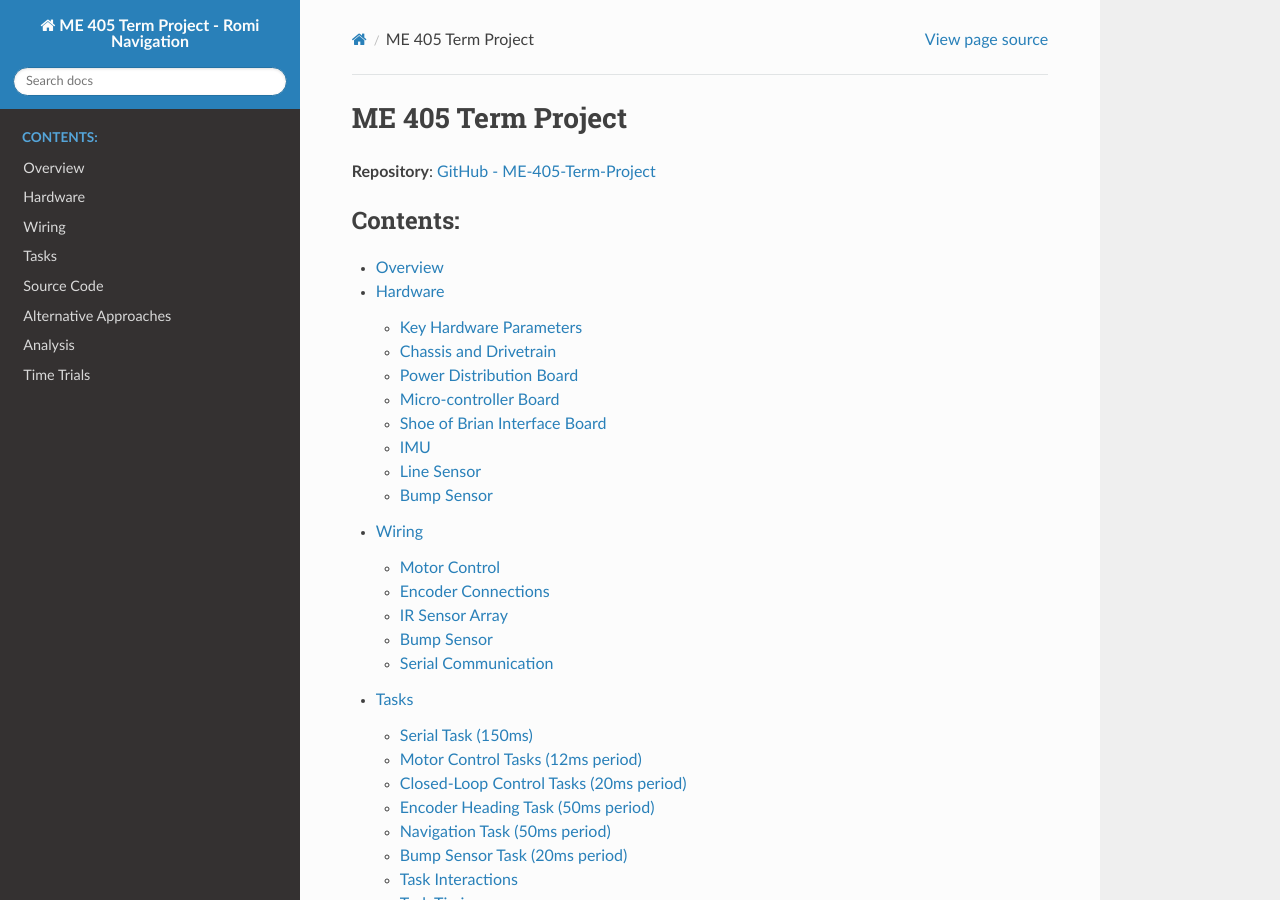
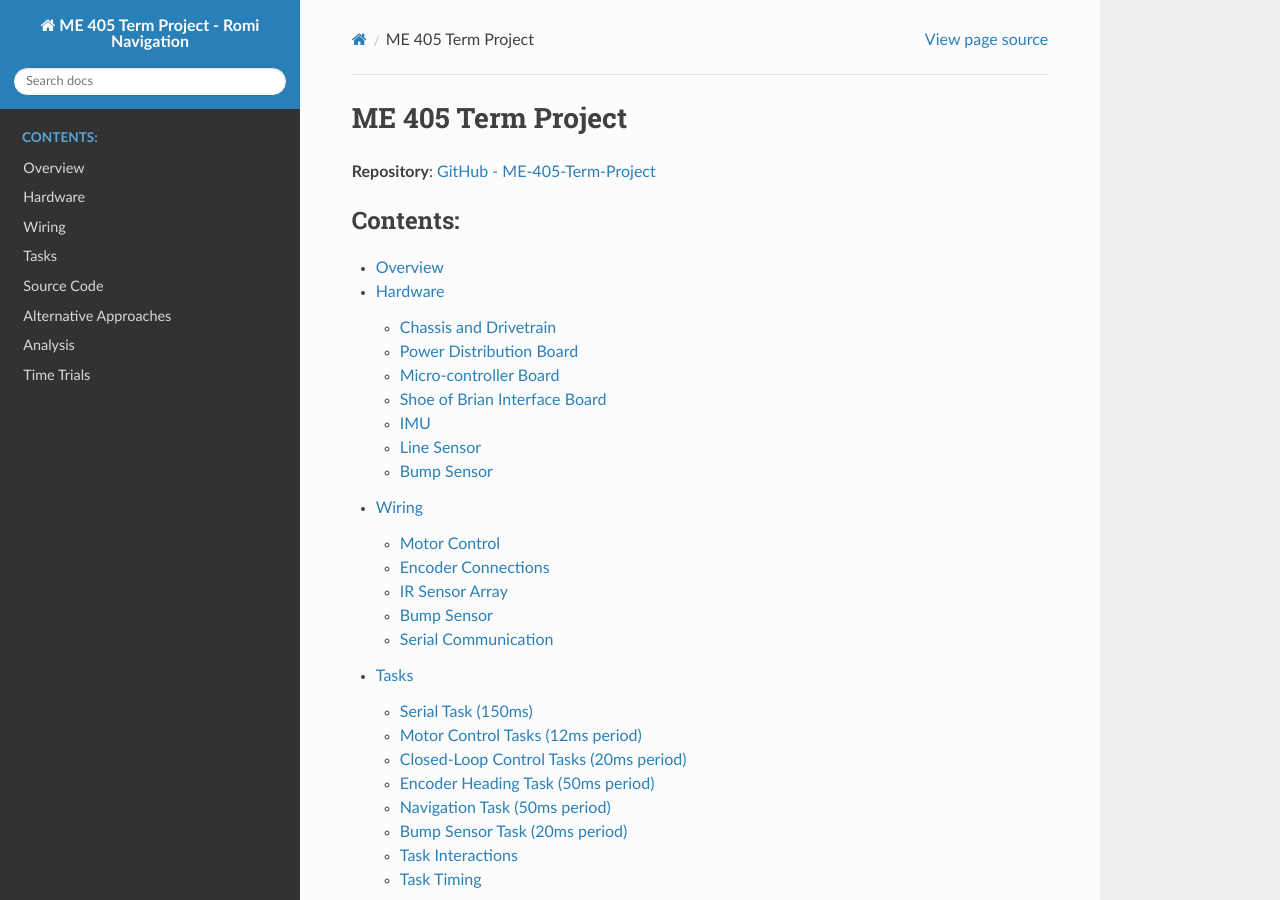
Before and after one commit to shwanpla/ME-405-Term-Project, a Sphinx documentation site: the page built from docs/index.rst, in a window 1280 px wide and 900 px high. Built offline with Sphinx 7.4.7 and the Read the Docs theme 3.1.0, drawn with Linux system fonts in a browser that asks for light colours; some of the changed lines change nothing that is shown.

Commit message:
Revise hardware documentation and image reference
Updated hardware documentation to improve clarity and correct image reference.

```diff
--- a/docs/hardware.rst
+++ b/docs/hardware.rst
@@ -3,8 +3,10 @@
 
 This page summarizes the physical hardware stack used to build Romi for ME 405, with emphasis on the components that directly enabled robust sensing, repeatable closed loop motion, and reliable autonomy during timed obstacle course runs. The system combines a differential drive base with embedded compute, power management, and multiple sensing modalities so that navigation decisions are always grounded in real time measurements rather than open loop assumptions.
 
-Key Hardware Parameters
------------------------
+Chassis and Drivetrain
+----------------------
+
+Romi uses a Pololu Romi differential drive chassis that integrates the mechanical structure, drive motors, wheels, and encoders with a compact power distribution scheme. This base provides a stable wheelbase for repeatable odometry and closed loop speed control while offering sufficient mounting real estate for sensor placement and cable routing.
 
 .. list-table:: Key geometry and measurement constants used throughout control and estimation
    :header-rows: 1
@@ -23,17 +25,12 @@
      - 1437.1 ticks per rev
      - Used to convert counts to wheel rotation and displacement
 
-Chassis and Drivetrain
-----------------------
-
-Romi uses a Pololu Romi differential drive chassis that integrates the mechanical structure, drive motors, wheels, and encoders with a compact power distribution scheme. This base provides a stable wheelbase for repeatable odometry and closed loop speed control while offering sufficient mounting real estate for sensor placement and cable routing.
-
-.. image:: /images/romi_documentation.png
+.. image:: /images/SS_romi_documentation.png
    :width: 800px
    :align: center
 
 .. centered::
-   *Documentation provided by Polulu robotics*
+   *Documentation provided by Polulu Robotics*
 
 .. list-table:: Chassis and drivetrain elements
    :header-rows: 1
```
